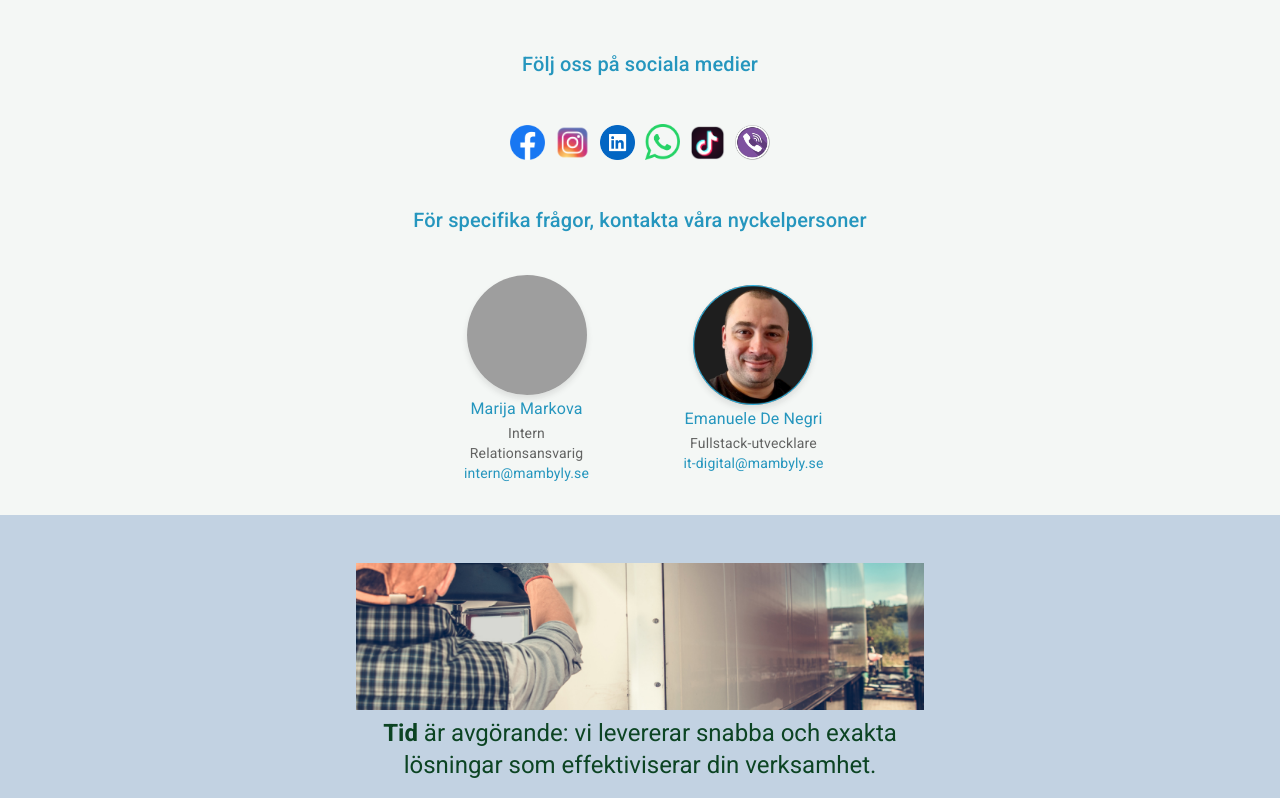
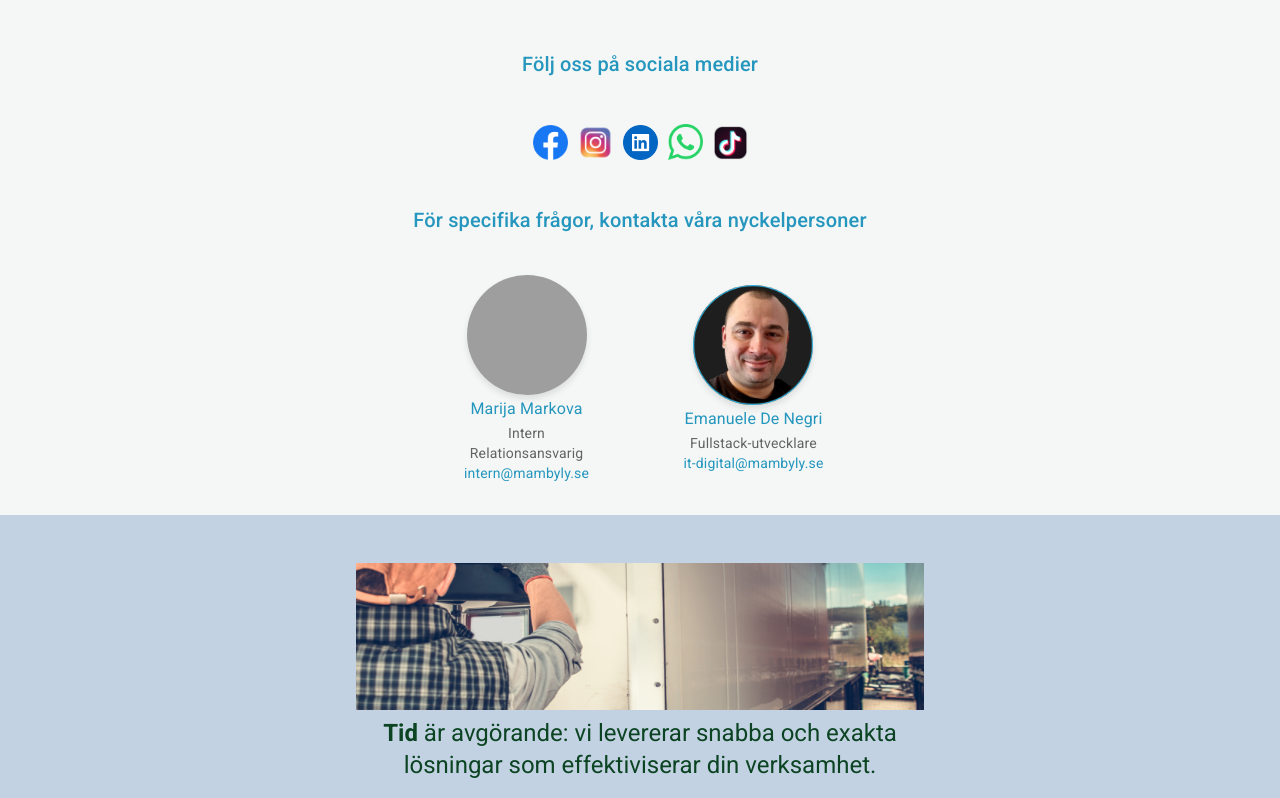
Before and after one commit to Emadenni/MambyLy-logistics-frontend, a React (Vite) app: page /omOss in a window 1280 px wide. Shown: the part 1022-1820 px from the top of the page. Built offline with nearby package versions, Linux system fonts and the light colour scheme; grey boxes are pictures that could not be loaded.

Commit message:
removed viber from socials

```diff
--- a/src/components/SocialBox/SocialBox.tsx
+++ b/src/components/SocialBox/SocialBox.tsx
@@ -30,9 +30,6 @@ const SocialBox: React.FC = () => {
       <a href="https://www.tiktok.com/@mambyly" aria-label="TikTok">
         <img src={tiktok_icon} alt="tiktok_icon" className="social_icon extra" />
       </a>
-      <a href="viber://chat?number=%2B46722116422">
-        <img src={viber_icon} alt="viber_icon" className="social_icon" />
-      </a>
     </div>
   );
 };
```
